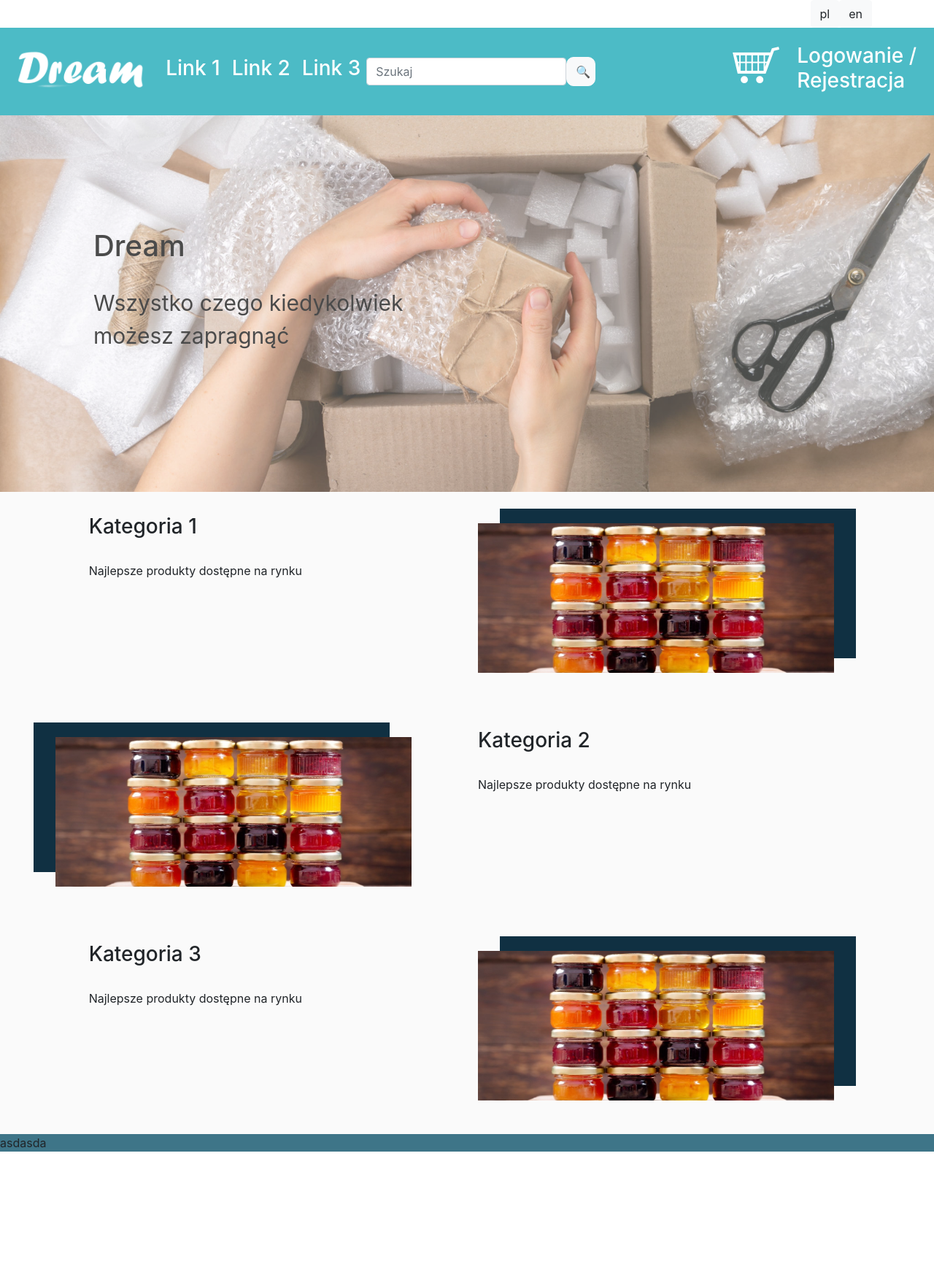
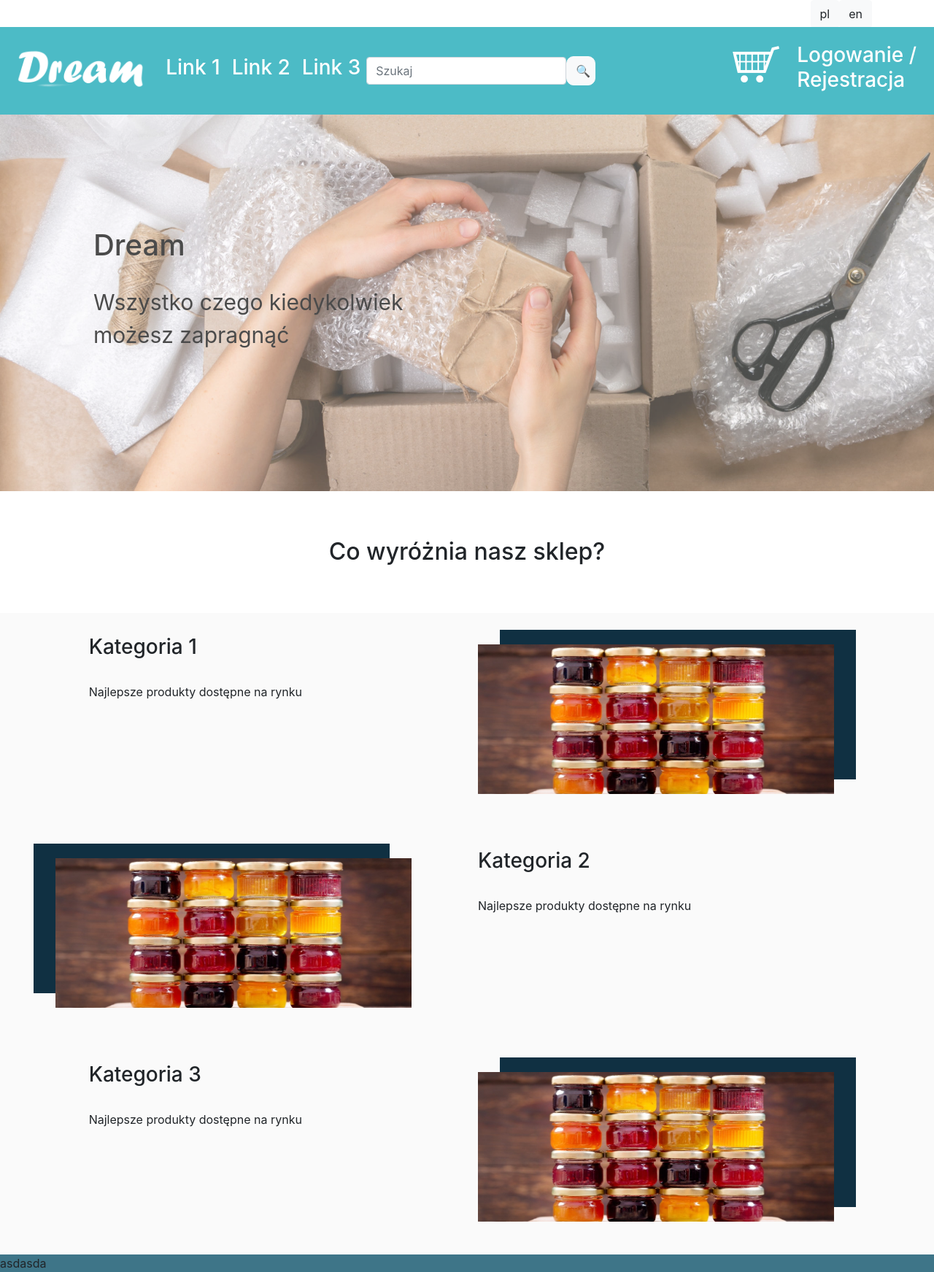
Before and after one commit to Pablo203/E-commerce_Shop, a PHP site: page / in a window 1280 px wide. Shown: the whole page at 73% size. Before the commit the page ends 1578 px from the top, so only its background shows below. Run offline with PHP 8.4, Linux system fonts and the light colour scheme.

```diff
--- a/SCSS/main.css
+++ b/SCSS/main.css
@@ -14,6 +14,7 @@ html {
 
 .head {
   background: #4CBBC6;
+  margin-top: -1px;
 }
 
 .menu-option {
@@ -88,3 +89,8 @@ a:hover {
   margin-left: 10%;
   box-shadow: -30px -20px 0px 0px #103042;
 }
+
+.text-center {
+  text-align: center;
+  margin: 5% 0% 5% 0%;
+}
--- a/SCSS/main.min.css
+++ b/SCSS/main.min.css
@@ -1 +1 @@
-html{scroll-behavior:smooth}.nav-link{color:#FFFFFF}#header-text{font-size:30px;float:right}.head{background:#4CBBC6}.menu-option{color:#fff}.language{margin-right:20px}#banner{background-color:#4CBBC6;opacity:70%;position:relative;color:#000}.navbar-toogler{border-color:#FFFFFF}#banner-text{font-size:30px}.centered{position:absolute;opacity:120%;top:30%;left:10%}a:hover{color:#fff}#category-menu{background-color:#3E7588}.footer{background-color:#3E7588}#category-section{background-color:#FAFAFA}.category-text-left{margin-top:6%}#search-button{height:40px;width:40px;border-radius:10px}.photo-right{height:70%;width:80%;margin-top:7%;box-shadow:30px -20px 0px 0px #103042}.photo-left{height:70%;width:80%;margin-top:7%;margin-left:10%;box-shadow:-30px -20px 0px 0px #103042}
+html{scroll-behavior:smooth}.nav-link{color:#FFFFFF}#header-text{font-size:30px;float:right}.head{background:#4CBBC6;margin-top:-1px}.menu-option{color:#fff}.language{margin-right:20px}#banner{background-color:#4CBBC6;opacity:70%;position:relative;color:#000}.navbar-toogler{border-color:#FFFFFF}#banner-text{font-size:30px}.centered{position:absolute;opacity:120%;top:30%;left:10%}a:hover{color:#fff}#category-menu{background-color:#3E7588}.footer{background-color:#3E7588}#category-section{background-color:#FAFAFA}.category-text-left{margin-top:6%}#search-button{height:40px;width:40px;border-radius:10px}.photo-right{height:70%;width:80%;margin-top:7%;box-shadow:30px -20px 0px 0px #103042}.photo-left{height:70%;width:80%;margin-top:7%;margin-left:10%;box-shadow:-30px -20px 0px 0px #103042}.text-center{text-align:center;margin:5% 0% 5% 0%}
--- a/SCSS/main.scss
+++ b/SCSS/main.scss
@@ -16,6 +16,7 @@ html{
 
 .head{
     background: $main;
+    margin-top: -1px;
 }
 
 .menu-option{
@@ -90,3 +91,9 @@ a:hover{
     margin-left: 10%;
     box-shadow: -30px -20px 0px 0px $shadow;
 }
+
+.text-center
+{
+    text-align: center;
+    margin: 5% 0% 5% 0%;
+}
--- a/index.html
+++ b/index.html
@@ -46,21 +46,21 @@
             <div class="collapse navbar-collapse" id="collapsibleNavbar">
                 <ul class="navbar-nav mr-auto">
                     <li class="nav-item">
-                        <a class="nav-link" href="#"  style="color: #FFFFFF;">
+                        <a class="nav-link" href="#" style="color: #FFFFFF;">
                             <h3>
                                 Link 1
                             </h3>
                         </a>
                     </li>
                     <li class="nav-item">
-                        <a class="nav-link" href="#"  style="color: #FFFFFF;">
+                        <a class="nav-link" href="#" style="color: #FFFFFF;">
                             <h3>
                                 Link 2
                             </h3>
                         </a>
                     </li>
                     <li class="nav-item">
-                        <a class="nav-link" href="#"  style="color: #FFFFFF;">
+                        <a class="nav-link" href="#" style="color: #FFFFFF;">
                             <h3>
                                 Link 3
                             </h3>
@@ -68,7 +68,8 @@
                     </li>
                     <form class="form-inline">
                         <input type="search" class="form-control" name="search" placeholder="Szukaj">
-                        <button type="submit" class="btn btn-light justify-content-center" id="search-button">&#x1F50D;</button>
+                        <button type="submit" class="btn btn-light justify-content-center"
+                            id="search-button">&#x1F50D;</button>
                     </form>
                 </ul>
                 <ul class="navbar-nav ml-auto">
@@ -111,6 +112,13 @@
 
 
     <!-- Main Segment Area Start -->
+    <div class="container-fluid text-center">
+        <p>
+            <h2>
+                Co wyróżnia nasz sklep?
+            </h2>
+        </p>
+    </div>
     <div class="container-fluid" id="category-section">
         <div class="row">
             <div class="col-sm-12 col-lg-1">
@@ -125,14 +133,14 @@
                 </p>
             </div>
             <div class="col-sm-12 col-lg-6">
-                    <img class="img-fluid photo-right"  src="IMG/jam-jar.jpg">
+                <img class="img-fluid photo-right" src="IMG/jam-jar.jpg">
             </div>
         </div>
     </div>
     <div class="container-fluid" id="category-section">
         <div class="row">
             <div class="col-sm-12 col-lg-6">
-                    <img class="img-fluid photo-left"  src="IMG/jam-jar.jpg">
+                <img class="img-fluid photo-left" src="IMG/jam-jar.jpg">
             </div>
             <div class="col-sm-12 col-lg-5">
                 <p class="category-text-left">
@@ -162,7 +170,7 @@
                 </p>
             </div>
             <div class="col-sm-12 col-lg-6">
-                    <img class="img-fluid photo-right"  src="IMG/jam-jar.jpg">
+                <img class="img-fluid photo-right" src="IMG/jam-jar.jpg">
             </div>
         </div>
     </div>
```
Also changed, not shown: 1 other file. Lines whose indentation alone changed are shown as unchanged.
